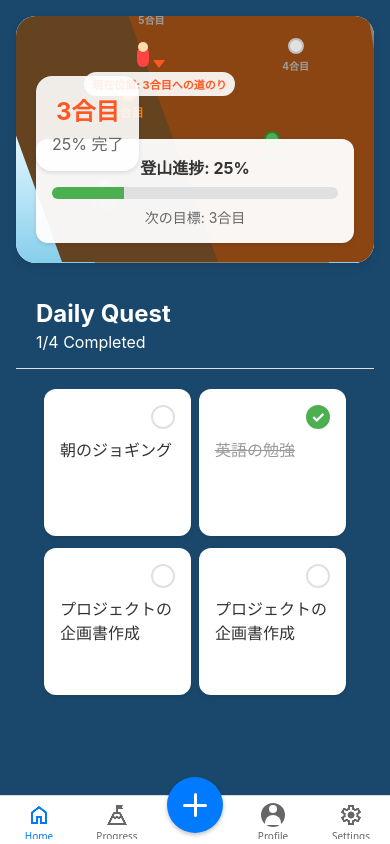
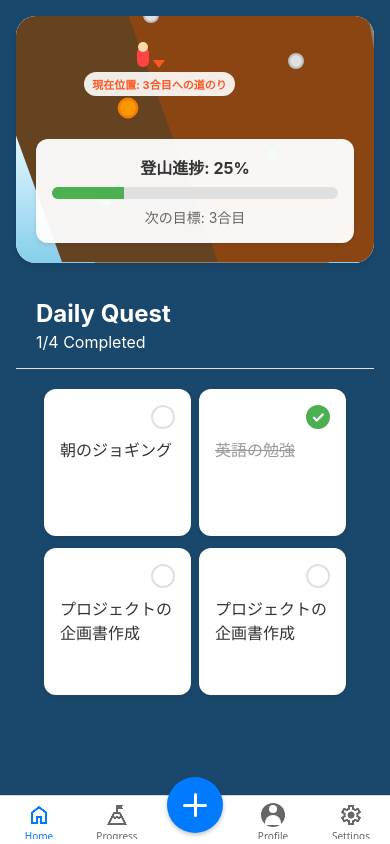
Before and after one commit to myo-ojin/climb-you, a React Native app: screen /Main in a window 390 px wide. Built offline with nearby package versions, Linux system fonts and the light colour scheme.

Commit message:
feat: add dummy task for grid alignment and implement 2-column task layout

```diff
--- a/src/components/MountainAnimation.tsx
+++ b/src/components/MountainAnimation.tsx
@@ -93,13 +93,6 @@ export default function MountainAnimation({ progress }: MountainAnimationProps)
                 isReached ? styles.stationReached : styles.stationUnreached,
                 isCurrent ? styles.stationCurrent : null,
               ]} />
-              <Text style={[
-                styles.stationText,
-                isReached ? styles.stationTextReached : styles.stationTextUnreached,
-                isCurrent ? styles.stationTextCurrent : null,
-              ]}>
-                {station}合目
-              </Text>
             </View>
           );
         })}
--- a/src/screens/MainScreen.tsx
+++ b/src/screens/MainScreen.tsx
@@ -107,16 +107,6 @@ export default function MainScreen() {
       <View style={styles.mountainSection}>
         <View style={styles.mountainCard}>
           <MountainAnimation progress={progress} />
-
-          {/* Current Status Overlay */}
-          <View style={styles.statusOverlay}>
-            <Text style={styles.currentStationText}>
-              {Math.floor(progress / 10) + 1}合目
-            </Text>
-            <Text style={styles.progressText}>
-              {Math.round(progress)}% 完了
-            </Text>
-          </View>
         </View>
       </View>
 
```
